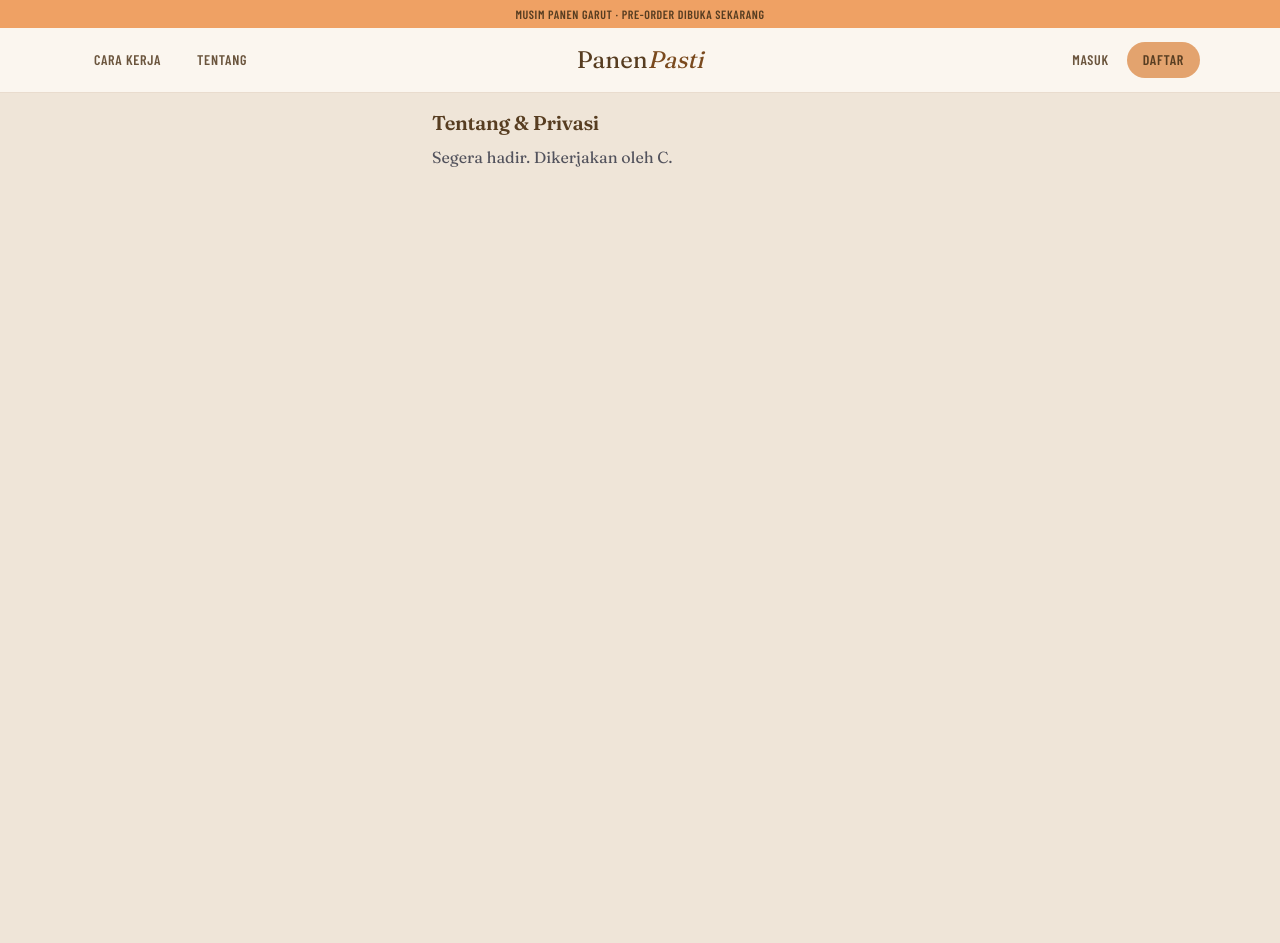
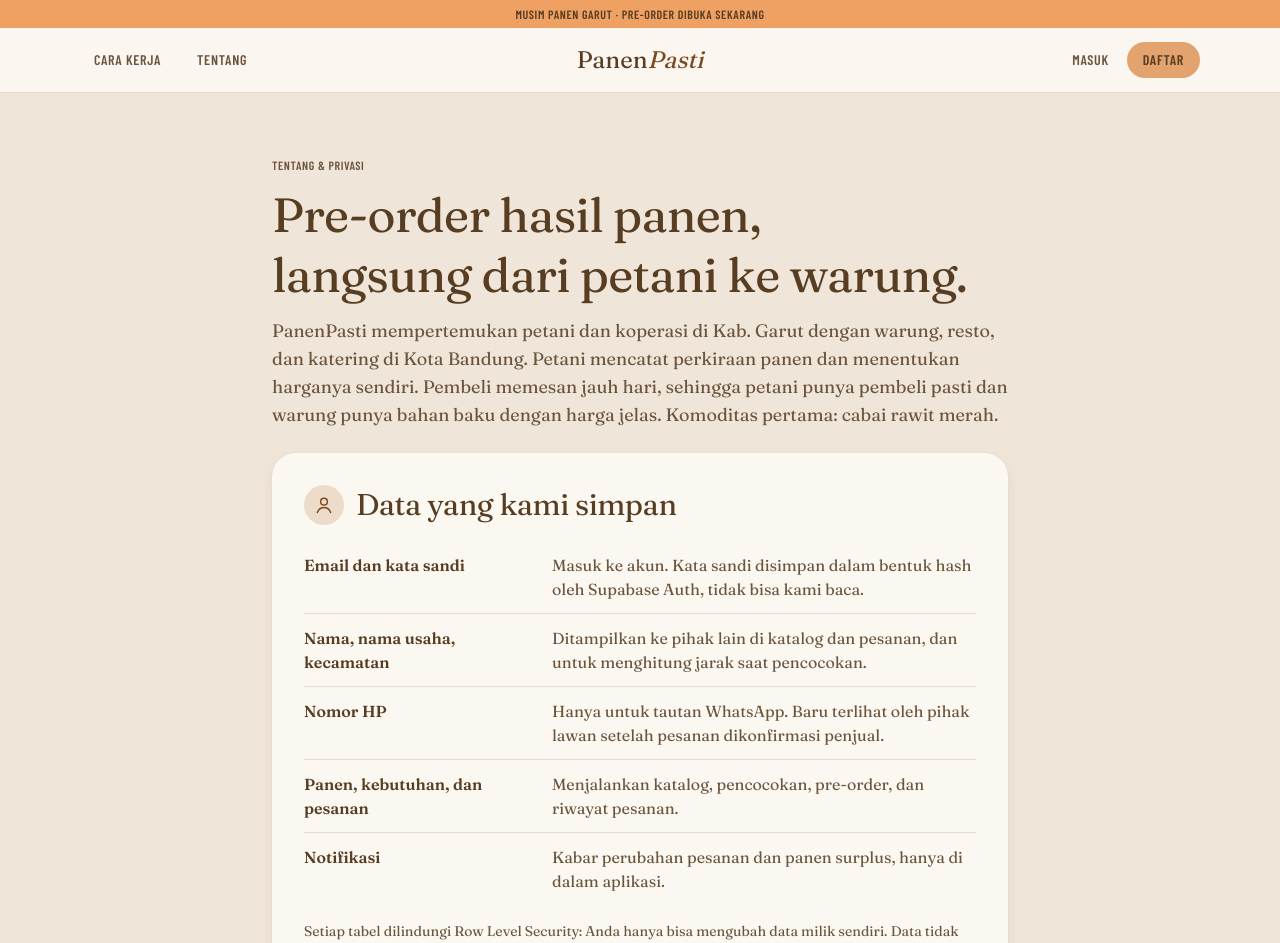
Before and after one commit to dhanesmd3/PanenPasti, a Next.js app: page /tentang in a window 1280 px wide. Shown: the top 943 px of the page. Before the commit the page ends 800 px from the top, so only its background shows below. Built offline with nearby package versions, Linux system fonts and the light colour scheme.

Commit message:
feat: add about and privacy page

```diff
--- a/app/(publik)/tentang/page.tsx
+++ b/app/(publik)/tentang/page.tsx
@@ -1,5 +1,116 @@
-import SegeraHadir from "@/components/SegeraHadir";
+import type { Metadata } from "next";
+import Link from "next/link";
+import type { ReactNode } from "react";
+import { kelasTombol } from "@/components/ui/Button";
+import { Ikon, type NamaIkon } from "@/components/ui/Ikon";
+
+export const metadata: Metadata = { title: "Tentang & Privasi · PanenPasti" };
+
+const DATA_DISIMPAN: { apa: string; untuk: string }[] = [
+  { apa: "Email dan kata sandi", untuk: "Masuk ke akun. Kata sandi disimpan dalam bentuk hash oleh Supabase Auth, tidak bisa kami baca." },
+  { apa: "Nama, nama usaha, kecamatan", untuk: "Ditampilkan ke pihak lain di katalog dan pesanan, dan untuk menghitung jarak saat pencocokan." },
+  { apa: "Nomor HP", untuk: "Hanya untuk tautan WhatsApp. Baru terlihat oleh pihak lawan setelah pesanan dikonfirmasi penjual." },
+  { apa: "Panen, kebutuhan, dan pesanan", untuk: "Menjalankan katalog, pencocokan, pre-order, dan riwayat pesanan." },
+  { apa: "Notifikasi", untuk: "Kabar perubahan pesanan dan panen surplus, hanya di dalam aplikasi." },
+];
+
+const DATA_KE_AI: { fitur: string; dikirim: string }[] = [
+  { fitur: "Cari Pemasok (isi form otomatis)", dikirim: "Kalimat kebutuhan yang Anda ketik dan tanggal hari ini." },
+  { fitur: "Isi panen dengan AI", dikirim: "Kalimat tentang panen yang Anda ketik dan tanggal hari ini." },
+  { fitur: "Penjelasan harga", dikirim: "Angka harga dan prediksi cabai. Tidak ada data akun." },
+];
+
+function Bagian({ ikon, judul, children }: { ikon: NamaIkon; judul: string; children: ReactNode }) {
+  return (
+    <section className="flex flex-col gap-4 rounded-3xl bg-kartu p-6 shadow-sm md:p-8">
+      <h2 className="flex items-center gap-3 font-serif text-2xl md:text-3xl">
+        <span className="flex size-10 shrink-0 items-center justify-center rounded-full bg-pasir/70 text-daun">
+          <Ikon nama={ikon} />
+        </span>
+        {judul}
+      </h2>
+      {children}
+    </section>
+  );
+}
 
 export default function Page() {
-  return <SegeraHadir judul="Tentang & Privasi" pemilik="C" />;
+  return (
+    <main className="mx-auto flex w-full max-w-3xl flex-1 flex-col gap-6 px-4 py-10 md:py-16">
+      <div className="flex flex-col gap-3">
+        <p className="label-cetak text-xs text-redup">Tentang & Privasi</p>
+        <h1 className="font-serif text-4xl leading-tight md:text-5xl">
+          Pre-order hasil panen, langsung dari petani ke warung.
+        </h1>
+        <p className="text-lg text-redup">
+          PanenPasti mempertemukan petani dan koperasi di Kab. Garut dengan warung, resto, dan katering di Kota Bandung.
+          Petani mencatat perkiraan panen dan menentukan harganya sendiri. Pembeli memesan jauh hari, sehingga petani
+          punya pembeli pasti dan warung punya bahan baku dengan harga jelas. Komoditas pertama: cabai rawit merah.
+        </p>
+      </div>
+
+      <Bagian ikon="orang" judul="Data yang kami simpan">
+        <dl className="flex flex-col divide-y divide-garis/70">
+          {DATA_DISIMPAN.map((d) => (
+            <div key={d.apa} className="flex flex-col gap-1 py-3 md:flex-row md:gap-6">
+              <dt className="font-semibold md:w-56 md:shrink-0">{d.apa}</dt>
+              <dd className="text-redup">{d.untuk}</dd>
+            </div>
+          ))}
+        </dl>
+        <p className="text-sm text-redup">
+          Setiap tabel dilindungi Row Level Security: Anda hanya bisa mengubah data milik sendiri. Data tidak dijual
+          dan tidak dibagikan ke pihak ketiga selain penyedia layanan di bawah.
+        </p>
+      </Bagian>
+
+      <Bagian ikon="kilau" judul="Data yang dikirim ke AI">
+        <p className="text-redup">
+          Fitur AI dijalankan dari server lewat Google Gemini. Nama, email, dan nomor HP tidak pernah dikirim ke AI.
+        </p>
+        <dl className="flex flex-col divide-y divide-garis/70">
+          {DATA_KE_AI.map((d) => (
+            <div key={d.fitur} className="flex flex-col gap-1 py-3 md:flex-row md:gap-6">
+              <dt className="font-semibold md:w-56 md:shrink-0">{d.fitur}</dt>
+              <dd className="text-redup">{d.dikirim}</dd>
+            </div>
+          ))}
+        </dl>
+        <p className="text-sm text-redup">
+          Hasil AI selalu diberi label “Dibuat oleh AI” dan bisa Anda ubah sebelum disimpan. Kalimat asli kebutuhan
+          disimpan bersama hasilnya, supaya isian AI bisa dicek ulang.
+        </p>
+      </Bagian>
+
+      <Bagian ikon="kalender" judul="Sumber data harga">
+        <p className="text-redup">
+          Harga cabai rawit merah diambil dari{" "}
+          <a
+            href="https://www.bi.go.id/hargapangan"
+            target="_blank"
+            rel="noopener noreferrer"
+            className="text-daun underline"
+          >
+            PIHPS Nasional, Bank Indonesia
+          </a>
+          : harga produsen Kab. Garut serta harga pedagang besar dan pasar tradisional Kota Bandung, lalu diolah
+          PanenPasti. Prediksi harga adalah perkiraan statistik yang ditampilkan sebagai rentang, bukan jaminan harga.
+        </p>
+      </Bagian>
+
+      <Bagian ikon="peringatan" judul="Data simulasi">
+        <p className="text-redup">
+          Selama masa uji, sebagian penjual, pembeli, dan panen di aplikasi adalah data contoh yang diberi label
+          “Data simulasi”. Data ini tidak mewakili orang atau transaksi sungguhan. Belum ada pembayaran di aplikasi:
+          pembayaran dan pengiriman disepakati langsung lewat WhatsApp.
+        </p>
+      </Bagian>
+
+      <div className="flex justify-center py-4">
+        <Link href="/daftar" className={kelasTombol("utama")}>
+          Daftar gratis <Ikon nama="panah" className="size-4" />
+        </Link>
+      </div>
+    </main>
+  );
 }
```
